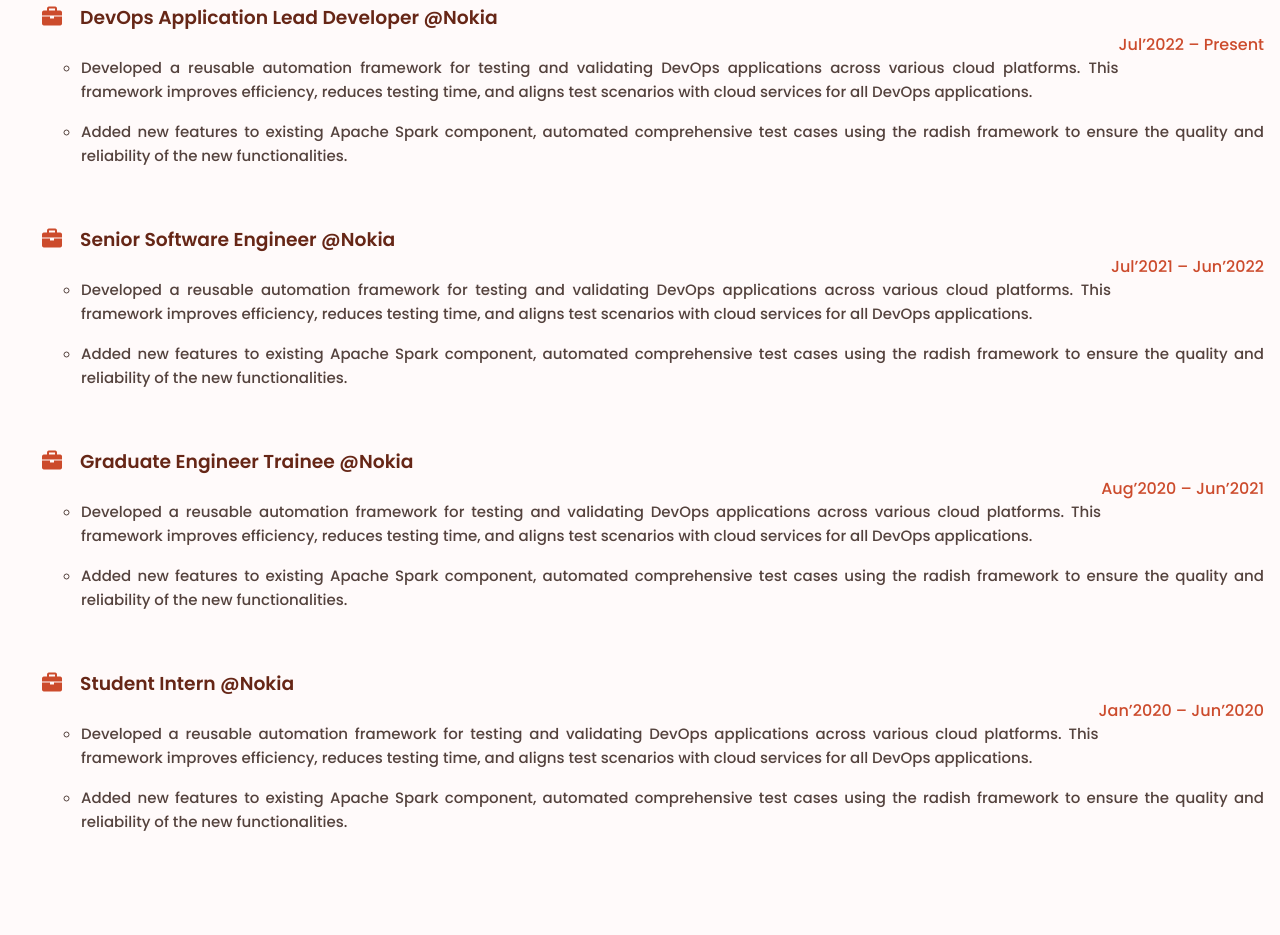
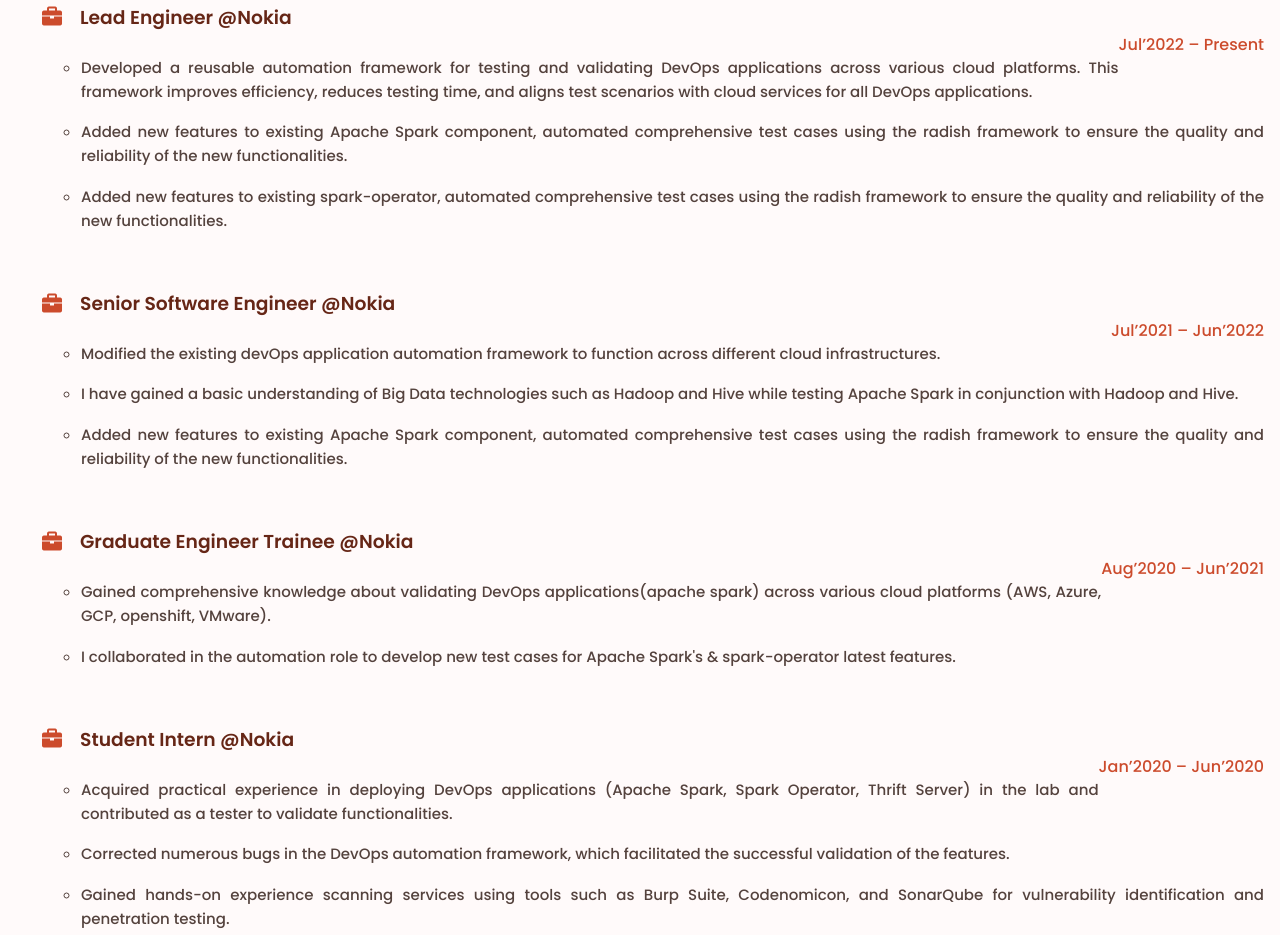
Before and after one commit to MohanPatidar5/Myprofile, a plain HTML site: page index.html in a window 1280 px wide. Shown: the part 1668-2603 px from the top of the page. Drawn offline with nearby package versions, Linux system fonts and the light colour scheme.

Commit message:
Update index.html

```diff
--- a/index.html
+++ b/index.html
@@ -59,8 +59,8 @@
                         <a href="#" class="home__social-link"><i class='bx bxl-instagram'></i></a>
                     </div>
                     <!--
-                    <a download="" href="#" class="button home__button"> Download Resume</a>
-                        -->
+                    <a download="" href="#" class="button home__button"> Download Resume </a>
+                    -->
 
                 </div>
             </div>
@@ -75,7 +75,8 @@
                         I'm an experienced DevOps engineer with more than three years of practical experience in
                         streamlining software development lifecycle through automation and collaboration.
                         Proven ability to implement CI/CD pipelines, manage infrastructure, and troubleshoot complex
-                        issues. I am a team player with excellent communication skills, confidentiality, and a passion for continuous learning and improvement.
+                        issues. I am a team player with excellent communication skills, confidentiality, and a passion
+                        for continuous learning and improvement.
                     </p>
                 </div>
                 <div>
@@ -120,7 +121,7 @@
                 <div class="work__experience-data">
                     <div class="work__experience-title">
                         <i class='bx bxs-briefcase work__experience-icon'></i>
-                        <h3>DevOps Application Lead Developer @Nokia</h3>
+                        <h3>Lead Engineer @Nokia</h3>
                     </div>
 
                     <span class="work__experience-year">Jul’2022 – Present</span>
@@ -131,6 +132,10 @@
                             time, and aligns test scenarios with cloud services for all DevOps applications.</li>
 
                         <li>Added new features to existing Apache Spark component, automated comprehensive test
+                            cases using the radish framework to ensure the quality and reliability of the new
+                            functionalities.</li>
+
+                        <li>Added new features to existing spark-operator, automated comprehensive test
                             cases using the radish framework to ensure the quality and reliability of the new
                             functionalities.</li>
                     </ul>
@@ -145,14 +150,16 @@
 
                     <span class="work__experience-year">Jul’2021 – Jun’2022</span>
                     <ul class="work__experience-description">
+                        <li>Modified the existing devOps application automation framework to function across different
+                            cloud infrastructures.</li>
 
-                        <li>Developed a reusable automation framework for testing and validating DevOps applications
-                            across various cloud platforms. This framework improves efficiency, reduces testing
-                            time, and aligns test scenarios with cloud services for all DevOps applications.</li>
+                        <li>I have gained a basic understanding of Big Data technologies such as Hadoop and Hive while
+                            testing Apache Spark in conjunction with Hadoop and Hive.</li>
 
                         <li>Added new features to existing Apache Spark component, automated comprehensive test
                             cases using the radish framework to ensure the quality and reliability of the new
                             functionalities.</li>
+
                     </ul>
                 </div>
 
@@ -166,13 +173,12 @@
                     <span class="work__experience-year">Aug’2020 – Jun’2021</span>
                     <ul class="work__experience-description">
 
-                        <li>Developed a reusable automation framework for testing and validating DevOps applications
-                            across various cloud platforms. This framework improves efficiency, reduces testing
-                            time, and aligns test scenarios with cloud services for all DevOps applications.</li>
-
-                        <li>Added new features to existing Apache Spark component, automated comprehensive test
-                            cases using the radish framework to ensure the quality and reliability of the new
-                            functionalities.</li>
+                        <li>Gained comprehensive knowledge about validating DevOps applications(apache spark) across
+                            various cloud
+                            platforms (AWS, Azure, GCP, openshift, VMware).</li>
+                        <li>I collaborated in the automation role to develop new test cases for Apache Spark's &
+                            spark-operator latest
+                            features.</li>
                     </ul>
                 </div>
 
@@ -186,13 +192,13 @@
                     <span class="work__experience-year">Jan’2020 – Jun’2020</span>
                     <ul class="work__experience-description">
 
-                        <li>Developed a reusable automation framework for testing and validating DevOps applications
-                            across various cloud platforms. This framework improves efficiency, reduces testing
-                            time, and aligns test scenarios with cloud services for all DevOps applications.</li>
-
-                        <li>Added new features to existing Apache Spark component, automated comprehensive test
-                            cases using the radish framework to ensure the quality and reliability of the new
-                            functionalities.</li>
+                        <li>Acquired practical experience in deploying DevOps applications (Apache Spark, Spark
+                            Operator, Thrift Server) in the lab and contributed as a tester to validate functionalities.
+                        </li>
+                        <li>Corrected numerous bugs in the DevOps automation framework, which facilitated the successful
+                            validation of the features.</li>
+                        <li>Gained hands-on experience scanning services using tools such as Burp Suite, Codenomicon,
+                            and SonarQube for vulnerability identification and penetration testing.</li>
                     </ul>
                 </div>
 
```
